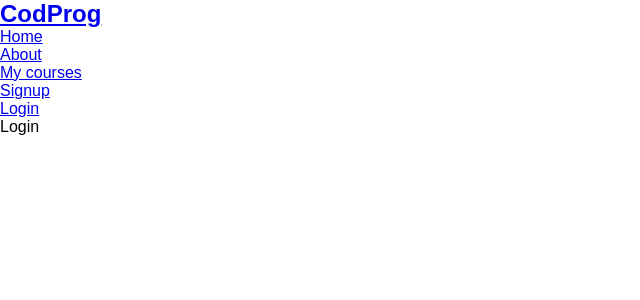
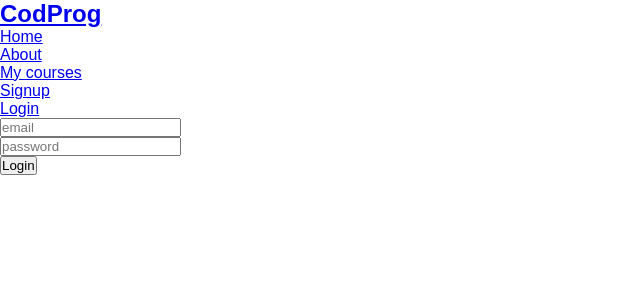
Before and after one commit to prakashgrg4400/myCourse_project, a React (Vite) app in the folder codprog-clone/: page /login in a window 1280 px wide. Shown: the top 300 px of the page, without its empty margins (0-640 px from the left). Built offline with nearby package versions, Linux system fonts and the light colour scheme.

Commit message:
playing with 'Form' component provided by react-router-dom

```diff
--- a/codprog-clone/src/App.jsx
+++ b/codprog-clone/src/App.jsx
@@ -1,25 +1,39 @@
-import './App.css'
-import {Route , createBrowserRouter , createRoutesFromElements , RouterProvider} from "react-router-dom";
-import Layout from './Layout';
-import {About , Home, Login , MyCourses , Signup} from './pages/Index';
+import "./App.css";
+import {
+  Route,
+  createBrowserRouter,
+  createRoutesFromElements,
+  RouterProvider,
+} from "react-router-dom";
+import Layout from "./Layout";
+import { About, Home, Login, MyCourses, Signup } from "./pages/Index";
+import { handelAction } from "./pages/Login";
 
-const router = createBrowserRouter(createRoutesFromElements(
-  <Route path='/' element={<Layout/>}>
-    <Route index element={<Home/>} />
-    <Route path='/about' element={<About/>} />
-    <Route path='/my-courses' element={<MyCourses/>} />
-    <Route path='/login' element={<Login/>} />
-    <Route path='/signup' element={<Signup/>} />
-  </Route>
-))
+const router = createBrowserRouter(
+  createRoutesFromElements(
+    <Route path="/" element={<Layout />}>
+      <Route index element={<Home />} />
+      <Route path="/about" element={<About />} />
+      <Route path="/my-courses" element={<MyCourses />} />
+      <Route path="/login" element={<Login />} action={handelAction} />
+      <Route
+        path="/signup"
+        element={<Signup />}
+        // action={() => {
+        //   console.log("inside sugnup");
+        //   return null;
+        // }}
+      />
+    </Route>
+  )
+);
 
 function App() {
-
   return (
-  <>
-    <RouterProvider router={router} />
-  </>
-  )
+    <>
+      <RouterProvider router={router} />
+    </>
+  );
 }
 
-export default App
+export default App;
--- a/codprog-clone/src/pages/Login.jsx
+++ b/codprog-clone/src/pages/Login.jsx
@@ -1,8 +1,45 @@
+import { Form } from "react-router-dom";
+
+//!==> "handleAction" is a function react automatically calls when the form is submitted, depending upon the path given in action attribute of form component. Than react will go to the Route containig that path and invoke the function present inside action attribute of that route. The action function gives us an object by default, which will store our formdata.
+export async function handelAction({ request }) {
+  console.log("action called");
+  // console.log(request.formData());
+  const data = await request.formData(); //The formdata is stored inside "request.formData()" method which will return us promise, after resolving the promise we get the data. To access the data we need to use "get()" method, and inside get() method we need to inseert the "name" of the input which we gave in below jsx syntax, otherwise we wont be able to access the data.
+  console.log(data);
+  const credentials = {
+    email: data.get("email"), //!==> Here "email" is the name of one of the input field.
+    password: data.get("password"), //!==> Here "password" is the name of one of the input field.
+  };
+  console.log(credentials);
+  return null; //! ==> returning is compulsory while using "action attribute" in our Route.
+}
 
 function Login() {
   return (
-    <div>Login</div>
-  )
+    //  "Form" component is provided by the react-router-dom, and by default this Form uses get request. The get request sends data in the url, where as the post request doesnt sends data in the url, so data is hidden.
+    <Form method="POST" action="/login">
+      {/* The action is triggered when we submit the form, in action we have give a path, so react will go to the "Route" and search for the path "login" , and inside that route react will automatically call the function present inside the "action" attribute */}
+      <div className="form-group">
+        <input
+          type="email"
+          name="email"
+          id="email"
+          autoComplete="off"
+          placeholder="email"
+        />
+      </div>
+      <div className="form-group">
+        <input
+          type="password"
+          name="password"
+          id="password"
+          autoComplete="off"
+          placeholder="password"
+        />
+      </div>
+      <input type="submit" value="Login" />
+    </Form>
+  );
 }
 
-export default Login
+export default Login;
```
